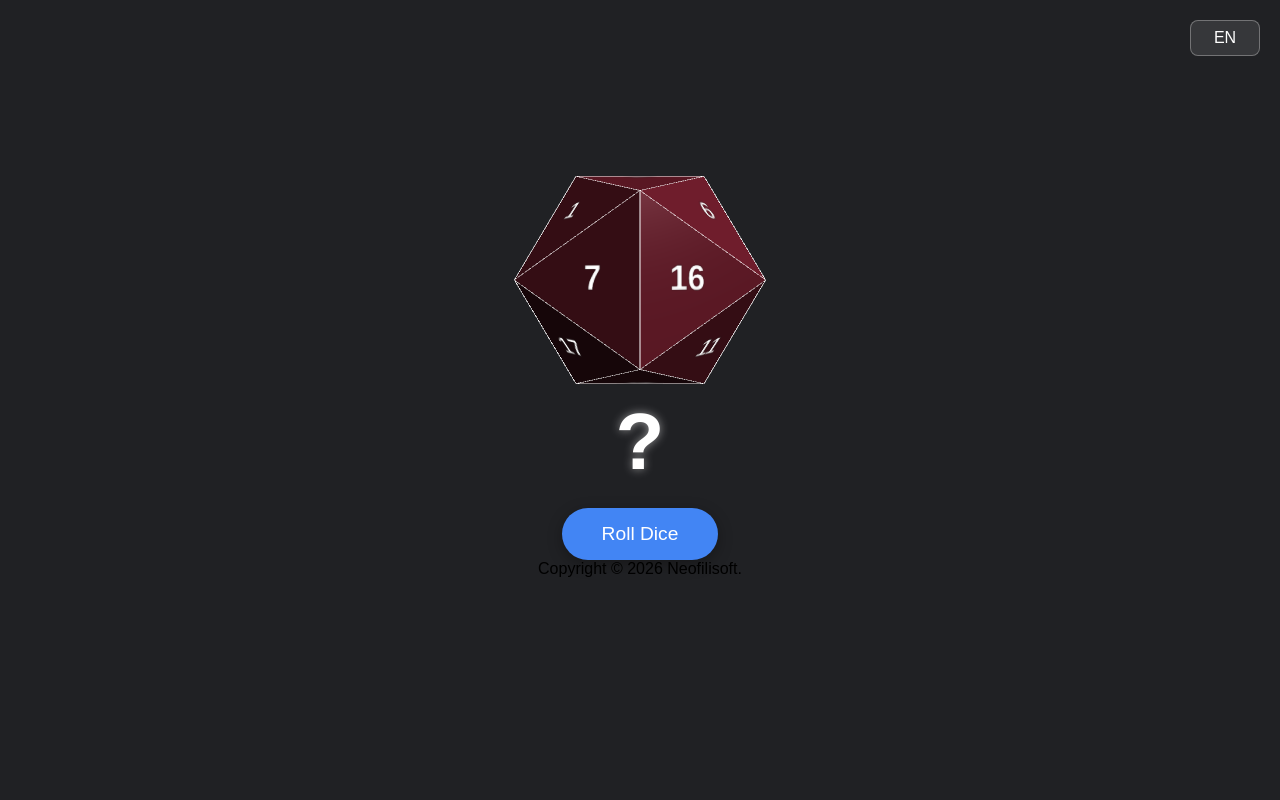
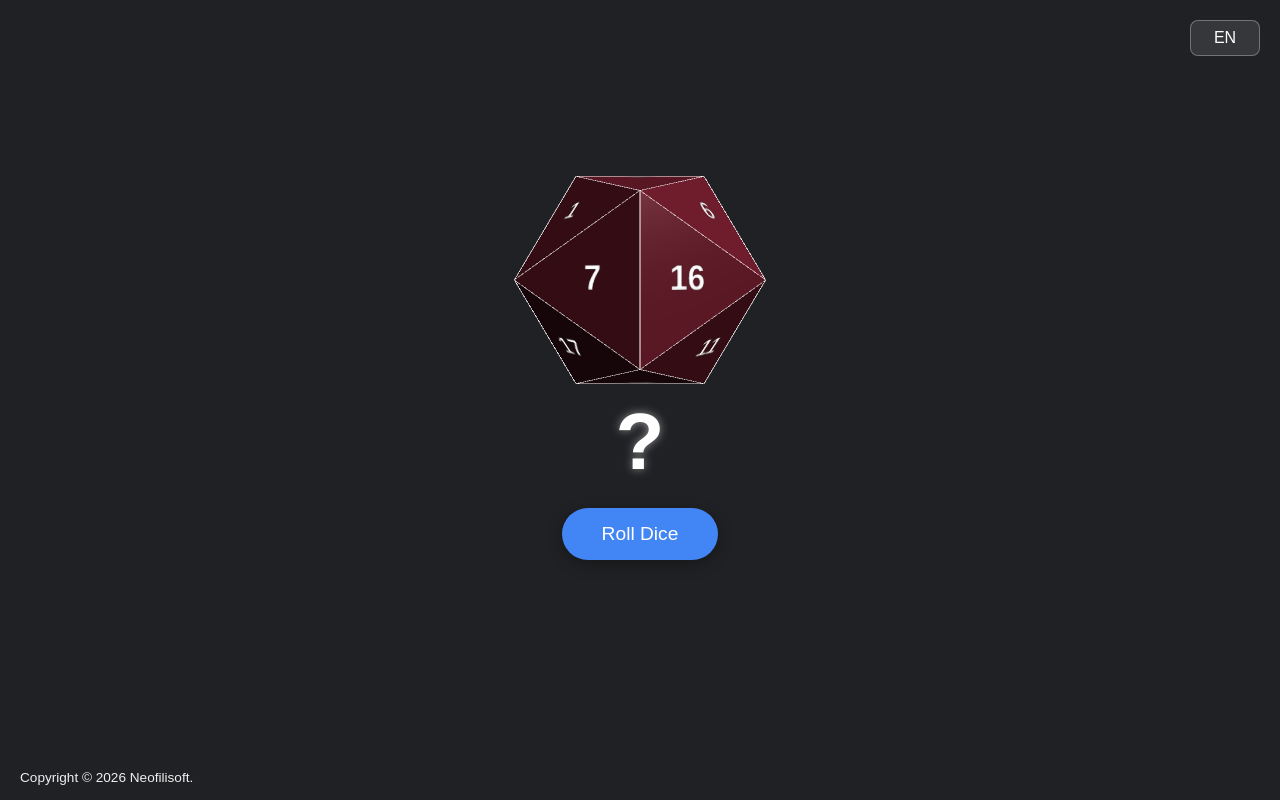
Before and after one commit to neofilisoft/d20web, a plain HTML site: page index.html in a window 1280 px wide. Drawn offline with nearby package versions, Linux system fonts and the light colour scheme; animation ran at ten frames a second.

Commit message:
Update style.css

```diff
--- a/style.css
+++ b/style.css
@@ -97,3 +97,13 @@ button:active { transform: scale(0.95); }
 .lang-option:hover {
     background-color: #424548;
 }
+
+.footer {
+    position: fixed;
+    bottom: 15px;
+    left: 20px;
+    color: rgba(255, 255, 255, 0.925);
+    font-size: 0.85rem;
+    z-index: 100;
+    user-select: none;
+}
```
